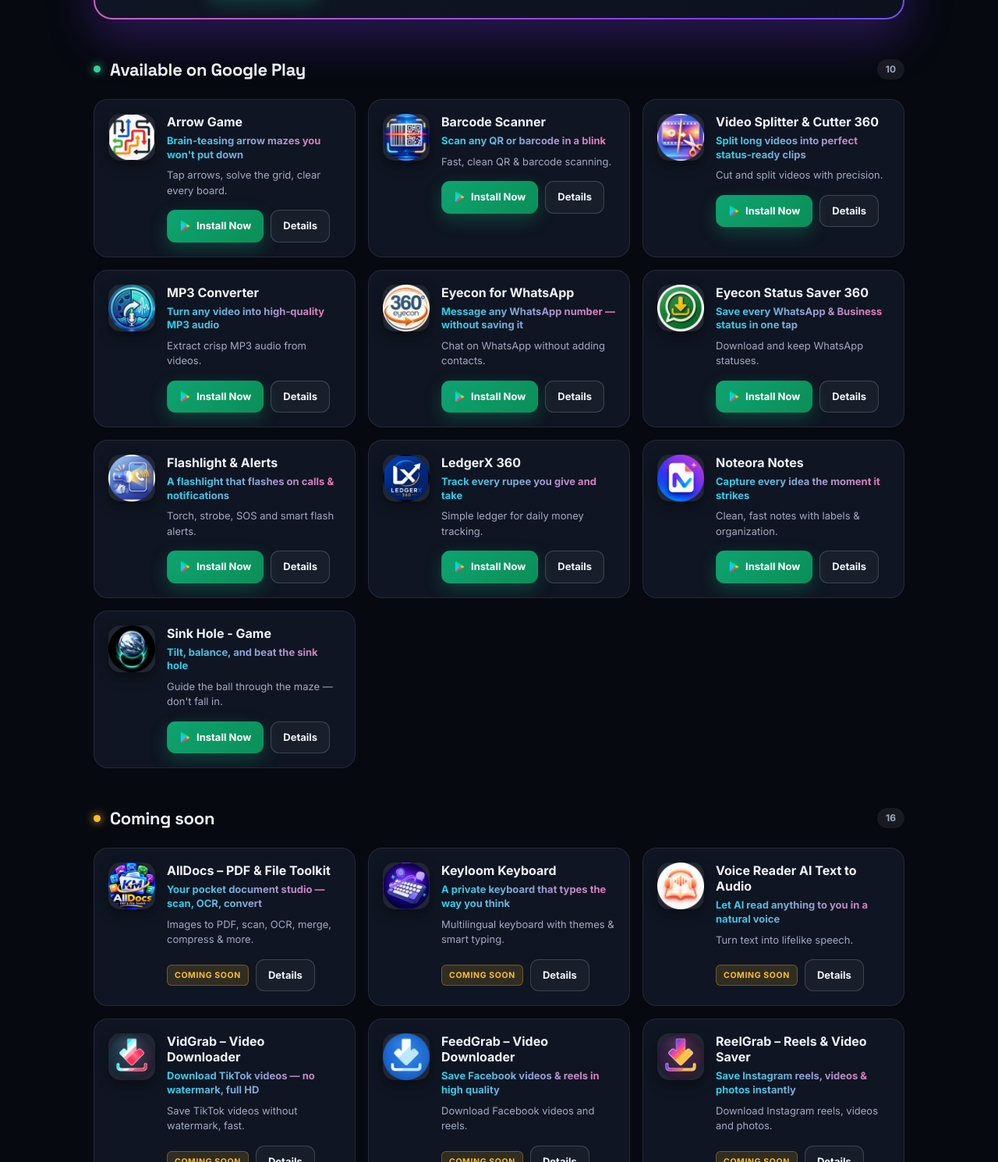
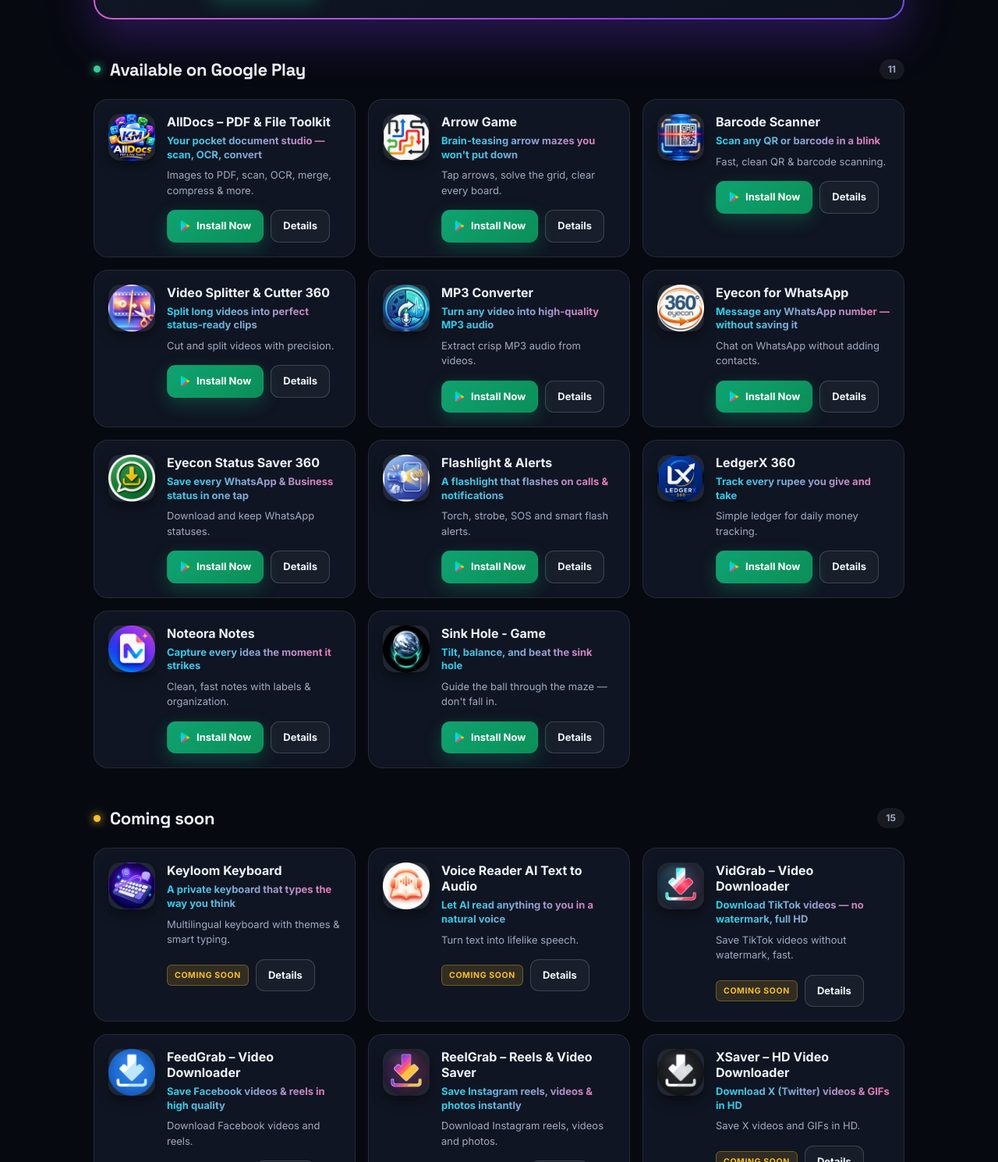
Before and after one commit to masterabdullahkhalid-oss/kmtech-apps-site, a plain HTML site: page index.html in a window 1280 px wide. Shown: the part 1330-2820 px from the top of the page at 78% size. Drawn offline with Linux system fonts and the light colour scheme.

Commit message:
AllDocs now live on Google Play (km.tech.alldocs)

```diff
--- a/index.html
+++ b/index.html
@@ -16,7 +16,7 @@
   <div class="hero-cta"><a class="btn" href="https://play.google.com/store/apps/developer?id=Khalid+Mustafa+Tech">All apps on Google Play</a><a class="btn ghost" href="#live">Explore below</a></div>
   <div class="stats">
     <div class="stat"><b>27</b><span>Apps</span></div>
-    <div class="stat"><b>11</b><span>On Google Play</span></div>
+    <div class="stat"><b>12</b><span>On Google Play</span></div>
     <div class="stat"><b>&#8734;</b><span>More coming</span></div>
   </div></section><section class="sec"><div class="sec-head"><span class="dot"></span><h2>Featured</h2></div><div class="featured reveal"><div class="featured-inner">
       <img class="icon-lg" src="assets/icons/talkkeep-call-recorder.png" alt="All Call Recorder" width="100" height="100">
@@ -27,7 +27,15 @@
         <p class="desc">Automatic, crystal-clear call recording you can trust.</p>
         <div class="card-actions"><a class="btn install" href="https://play.google.com/store/apps/details?id=com.khalidmustafatech.talkkeep"><svg viewBox="0 0 24 24" width="15" height="15" aria-hidden="true" style="flex:0 0 auto"><path d="M3.6 2.3 13.2 12 3.6 21.7a1 1 0 0 1-.6-.9V3.2a1 1 0 0 1 .6-.9Z" fill="#00d2ff"/><path d="M16.9 8.5 13.2 12l3.7 3.5 3.4-1.9c1-.6 1-2 0-2.6l-3.4-1.5Z" fill="#ffc400"/><path d="M3.6 2.3 13.2 12l3.7-3.5L6.2 2.2a1.2 1.2 0 0 0-2.6.1Z" fill="#00e07a"/><path d="M3.6 21.7 13.2 12l3.7 3.5L6.2 21.8a1.2 1.2 0 0 1-2.6-.1Z" fill="#ff4b63"/></svg><span>Install Now</span></a><a class="btn ghost" href="detail/talkkeep-call-recorder.html">Details</a></div>
       </div></div></div></section>
-<section class="sec" id="live"><div class="sec-head"><span class="dot"></span><h2>Available on Google Play</h2><span class="count">10</span></div><div class="grid"><div class="card reveal">
+<section class="sec" id="live"><div class="sec-head"><span class="dot"></span><h2>Available on Google Play</h2><span class="count">11</span></div><div class="grid"><div class="card reveal">
+      <img class="icon" src="assets/icons/image-to-pdf.png" alt="AllDocs – PDF &amp; File Toolkit" loading="lazy" width="60" height="60">
+      <div class="card-body">
+        <h3>AllDocs – PDF &amp; File Toolkit</h3>
+        <p class="tagline">Your pocket document studio — scan, OCR, convert</p>
+        <p class="desc">Images to PDF, scan, OCR, merge, compress &amp; more.</p>
+        <div class="card-actions"><a class="btn install" href="https://play.google.com/store/apps/details?id=km.tech.alldocs"><svg viewBox="0 0 24 24" width="15" height="15" aria-hidden="true" style="flex:0 0 auto"><path d="M3.6 2.3 13.2 12 3.6 21.7a1 1 0 0 1-.6-.9V3.2a1 1 0 0 1 .6-.9Z" fill="#00d2ff"/><path d="M16.9 8.5 13.2 12l3.7 3.5 3.4-1.9c1-.6 1-2 0-2.6l-3.4-1.5Z" fill="#ffc400"/><path d="M3.6 2.3 13.2 12l3.7-3.5L6.2 2.2a1.2 1.2 0 0 0-2.6.1Z" fill="#00e07a"/><path d="M3.6 21.7 13.2 12l3.7 3.5L6.2 21.8a1.2 1.2 0 0 1-2.6-.1Z" fill="#ff4b63"/></svg><span>Install Now</span></a><a class="btn ghost" href="detail/image-to-pdf.html">Details</a></div>
+      </div></div>
+<div class="card reveal">
       <img class="icon" src="assets/icons/arrow-game.png" alt="Arrow Game" loading="lazy" width="60" height="60">
       <div class="card-body">
         <h3>Arrow Game</h3>
@@ -107,15 +115,7 @@
         <p class="desc">Guide the ball through the maze — don&#x27;t fall in.</p>
         <div class="card-actions"><a class="btn install" href="https://play.google.com/store/apps/details?id=com.sinkhole.teeter&hl=en"><svg viewBox="0 0 24 24" width="15" height="15" aria-hidden="true" style="flex:0 0 auto"><path d="M3.6 2.3 13.2 12 3.6 21.7a1 1 0 0 1-.6-.9V3.2a1 1 0 0 1 .6-.9Z" fill="#00d2ff"/><path d="M16.9 8.5 13.2 12l3.7 3.5 3.4-1.9c1-.6 1-2 0-2.6l-3.4-1.5Z" fill="#ffc400"/><path d="M3.6 2.3 13.2 12l3.7-3.5L6.2 2.2a1.2 1.2 0 0 0-2.6.1Z" fill="#00e07a"/><path d="M3.6 21.7 13.2 12l3.7 3.5L6.2 21.8a1.2 1.2 0 0 1-2.6-.1Z" fill="#ff4b63"/></svg><span>Install Now</span></a><a class="btn ghost" href="detail/sink-hole-teeter.html">Details</a></div>
       </div></div></div></section>
-<section class="sec"><div class="sec-head"><span class="dot soon"></span><h2>Coming soon</h2><span class="count">16</span></div><div class="grid"><div class="card reveal">
-      <img class="icon" src="assets/icons/image-to-pdf.png" alt="AllDocs – PDF &amp; File Toolkit" loading="lazy" width="60" height="60">
-      <div class="card-body">
-        <h3>AllDocs – PDF &amp; File Toolkit</h3>
-        <p class="tagline">Your pocket document studio — scan, OCR, convert</p>
-        <p class="desc">Images to PDF, scan, OCR, merge, compress &amp; more.</p>
-        <div class="card-actions"><span class="badge soon">Coming soon</span><a class="btn ghost" href="detail/image-to-pdf.html">Details</a></div>
-      </div></div>
-<div class="card reveal">
+<section class="sec"><div class="sec-head"><span class="dot soon"></span><h2>Coming soon</h2><span class="count">15</span></div><div class="grid"><div class="card reveal">
       <img class="icon" src="assets/icons/keyloom-keyboard.png" alt="Keyloom Keyboard" loading="lazy" width="60" height="60">
       <div class="card-body">
         <h3>Keyloom Keyboard</h3>
```
Also changed, not shown: detail/image-to-pdf.html (+1 -1 lines).
